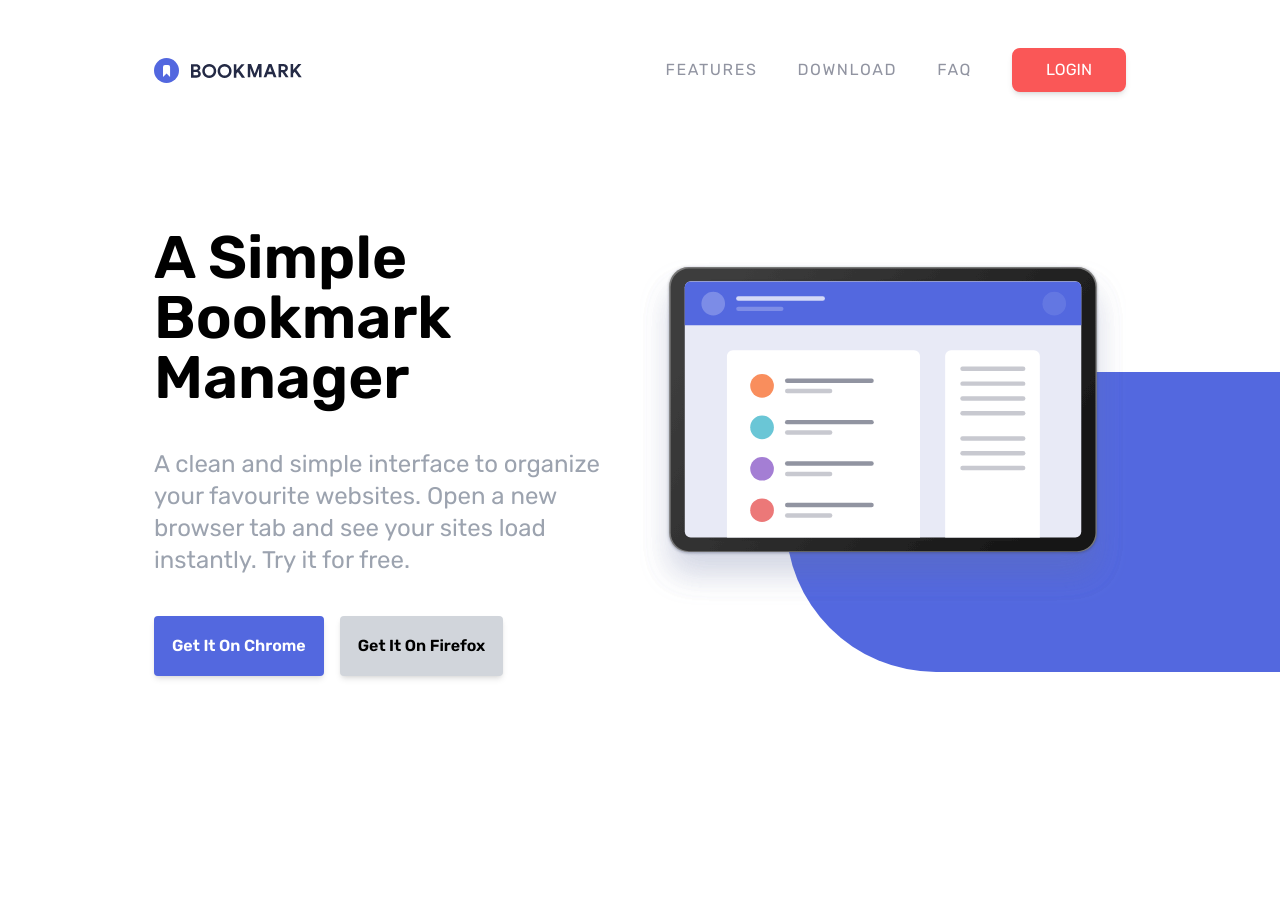
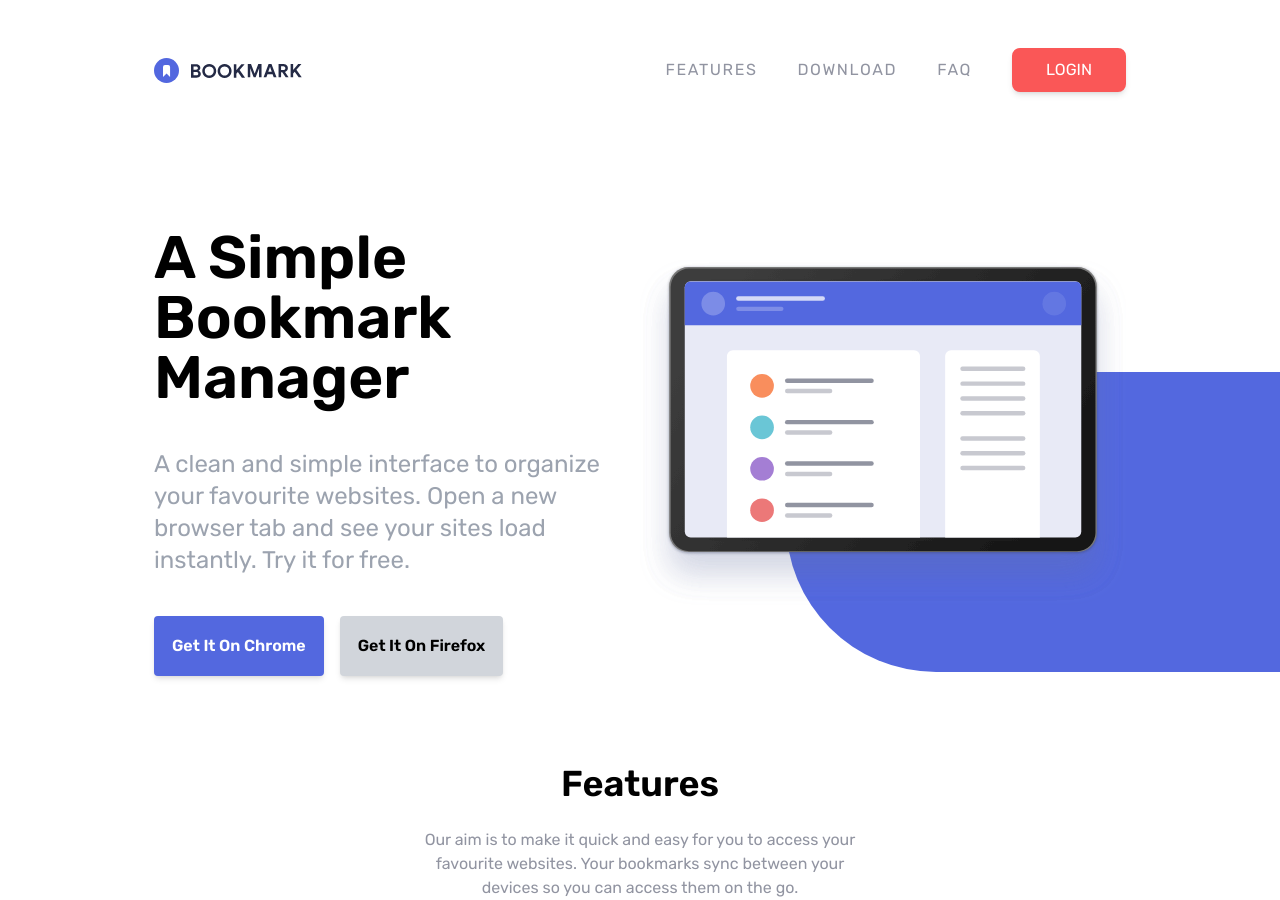
Before and after one commit to kenvilar/bookmark-tailwind, a Next.js app: page / in a window 1280 px wide. Shown: the top 900 px of the page. Before the commit the page ends 800 px from the top, so only its background shows below. Built offline with nearby package versions, Linux system fonts and the light colour scheme.

Commit message:
implement features section

```diff
--- /dev/null
+++ b/src/app/components/Features.tsx
@@ -0,0 +1,18 @@
+const Features = () => {
+  return (
+    <>
+      <section id="features" className="">
+        <div className="container mx-auto mt-16 px-6">
+          <h2 className="mb-6 text-4xl font-semibold text-center">Features</h2>
+          <p className="max-w-md mx-auto text-center text-grayishBlue">
+            Our aim is to make it quick and easy for you to access your
+            favourite websites. Your bookmarks sync between your devices so you
+            can access them on the go.
+          </p>
+        </div>
+      </section>
+    </>
+  );
+};
+
+export default Features;
--- a/src/app/page.tsx
+++ b/src/app/page.tsx
@@ -1,6 +1,7 @@
 import Image from "next/image";
 import Header from "@/app/components/Header";
 import Hero from "@/app/components/Hero";
+import Features from "@/app/components/Features";
 
 export default function Home() {
   return (
@@ -8,6 +9,8 @@ export default function Home() {
       <Header />
 
       <Hero />
+
+      <Features />
     </>
   );
 }
```
